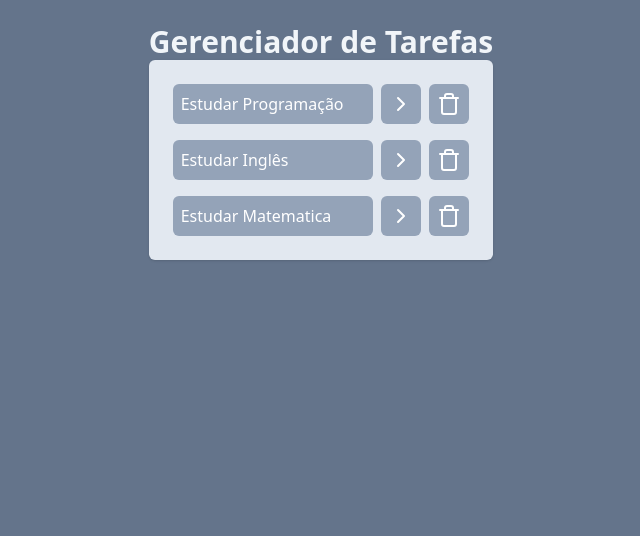
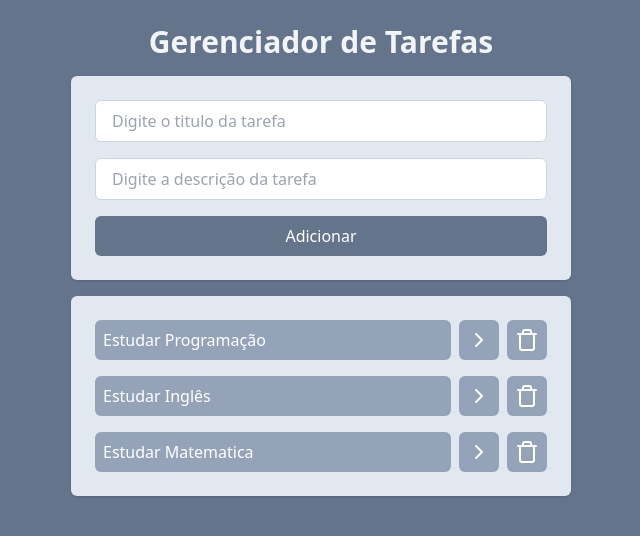
Before and after one commit to 02pedrodev/Gerenciador-de-Tarefas, a React (Vite) app: page / in a window 1280 px wide. Shown: the top 536 px of the page, without its empty margins (319-959 px from the left). Built offline with nearby package versions, Linux system fonts and the light colour scheme.

Commit message:
criando e estilzando o Adicionar tarefas

```diff
--- a/src/App.jsx
+++ b/src/App.jsx
@@ -47,16 +47,16 @@
 
   return (
     <div className="w-screen h-screen bg-slate-500 flex justify-center p-6 ">
-      <div>
+      <div className="w-[500px] space-y-4">
         <h1 className="text-slate-100 text-3xl font-bold text-center">
           Gerenciador de Tarefas
         </h1>
+        <AddTask />
         <Tasks
           tasks={tasks}
           onTaskClick={onTaskClick}
           onClickDelete={onClickDelete}
         />
-        <AddTask />
       </div>
     </div>
   );
--- a/src/components/AddTask.jsx
+++ b/src/components/AddTask.jsx
@@ -1,3 +1,21 @@
-function AddTask() {}
+function AddTask() {
+  return (
+    <div className="space-y-4 p-6 bg-slate-200 rounded-md shadow flex flex-col">
+      <input
+        type="text"
+        placeholder="Digite o titulo da tarefa"
+        className="border border-slate-300 outline-slate-400 px-4 py-2 rounded-md"
+      />
+      <input
+        type="text"
+        placeholder="Digite a descrição da tarefa"
+        className="border border-slate-300 outline-slate-400 px-4 py-2 rounded-md"
+      />
+      <button className="bg-slate-500 text-white px-4 py-2 rounded-md">
+        Adicionar
+      </button>
+    </div>
+  );
+}
 
 export default AddTask;
--- a/src/components/Tasks.jsx
+++ b/src/components/Tasks.jsx
@@ -1,15 +1,17 @@
 import { ChevronRightIcon, TrashIcon } from "lucide-react";
 
-function Tasks(props) {
+// ao inves de colocar props dentro da funÇÃO 'tasks', chamei diretamente cada Uma,
+// através do javascript, isso se chama destructure
+function Tasks({ tasks, onTaskClick, onClickDelete }) {
   return (
     <ul className="space-y-4 p-6 bg-slate-200 rounded-md shadow ">
       {/* /* essa funçao quer dizer que para cada props.task ira renderizar um li com o title */
       /* que no caso são apenas 3 */}
-      {props.tasks.map((task) => (
+      {tasks.map((task) => (
         // quando vc quer utilizar uma lista e cada item vai renderizar um elemento voce precisa botar uma key na sua li, div, p  ou o que seja.
         <li key={task.id} className="flex gap-2">
           <button
-            onClick={() => props.onTaskClick(task.id)}
+            onClick={() => onTaskClick(task.id)}
             className={` bg-slate-400 text-left w-full text-white p-2 rounded-md ${
               task.Iscompleted && "line-through"
             }`}
@@ -21,7 +23,7 @@
             <ChevronRightIcon />
           </button>
           <button
-            onClick={() => props.onClickDelete(task.id)}
+            onClick={() => onClickDelete(task.id)}
             className="bg-slate-400 p-2 rounded-md text-white"
           >
             <TrashIcon />
```
